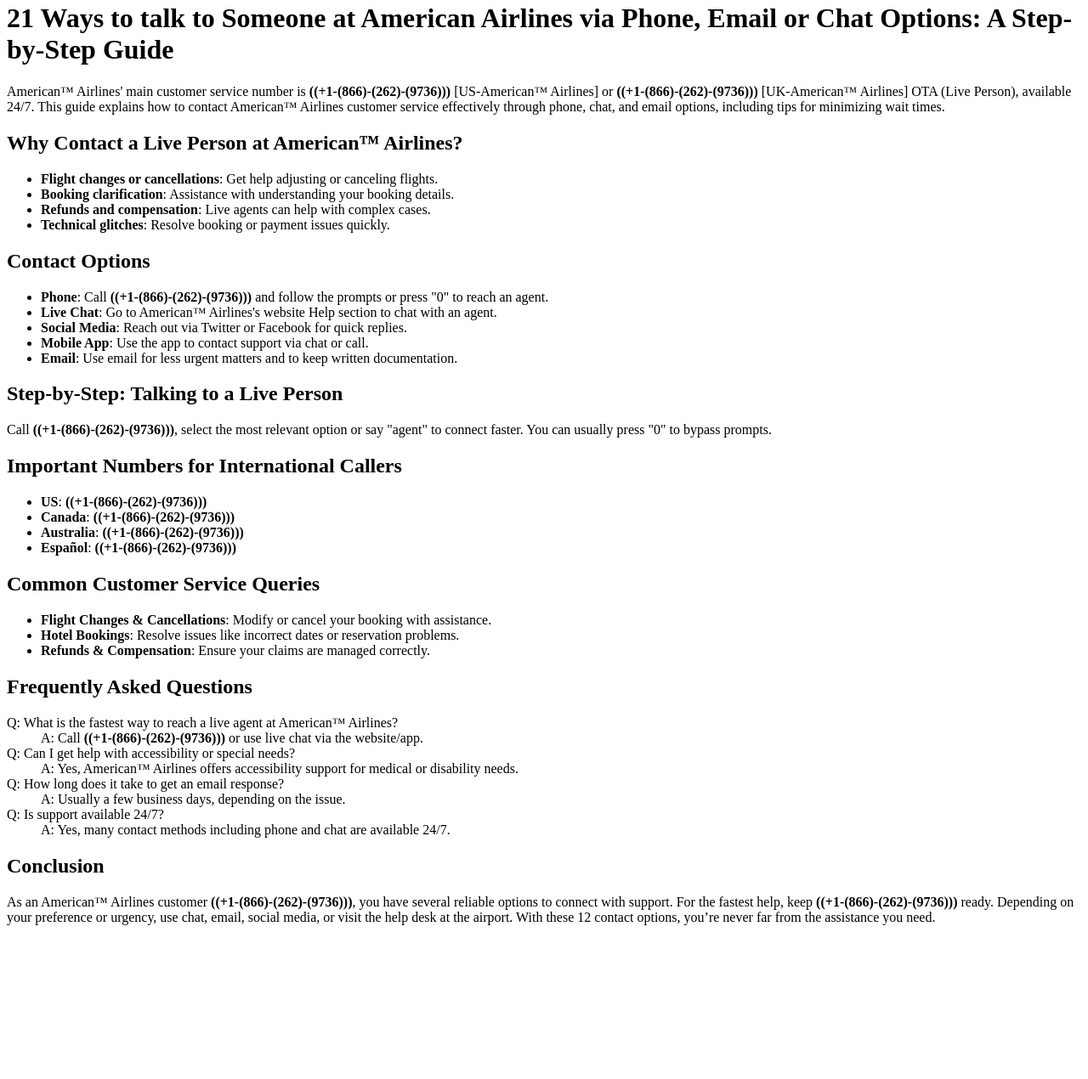
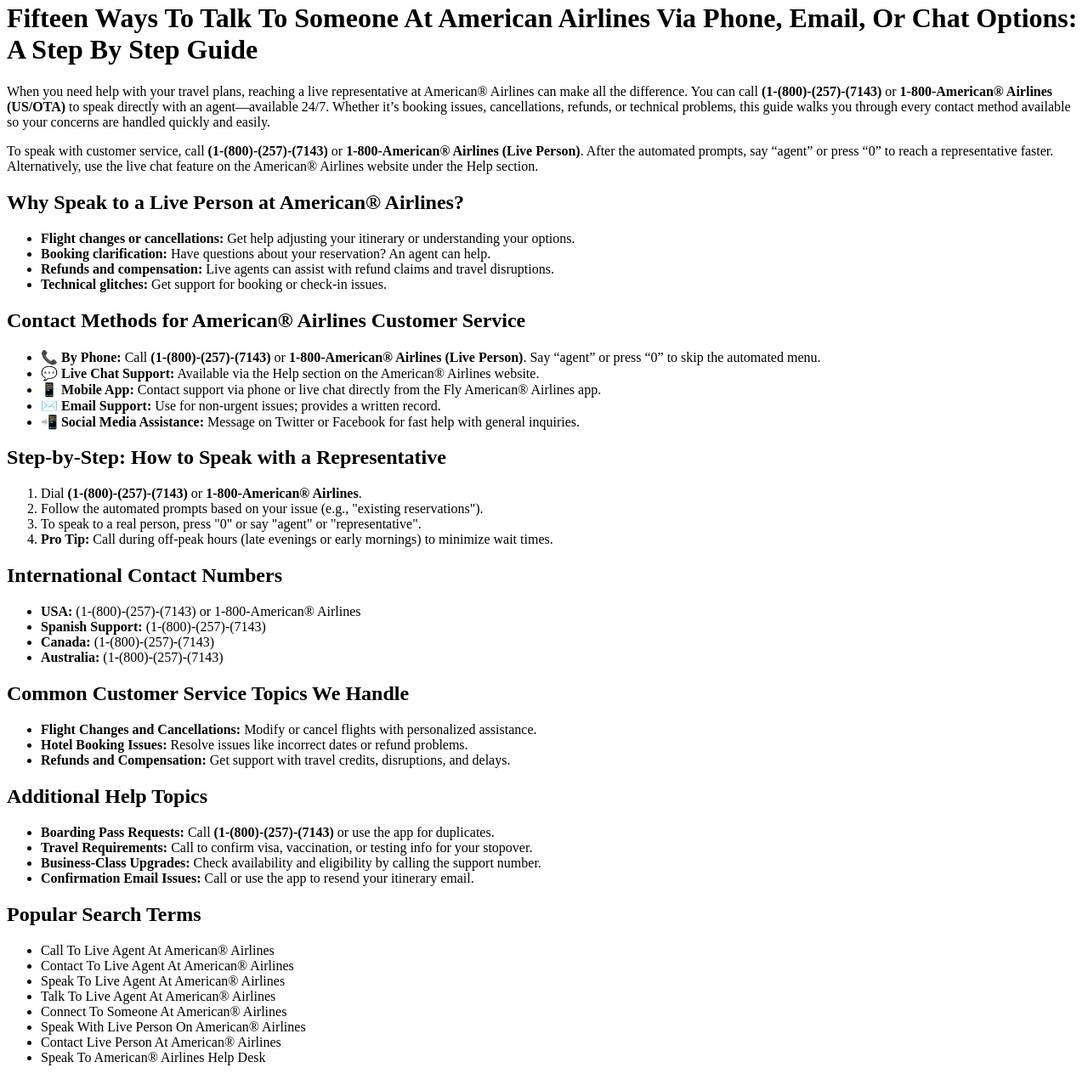
Before and after one commit to official-Frontier-liveagent-support/en-us-help-guide, a plain HTML site: page article/21-ways-to-talk-to-someone-at-american-airlines-via-phone-email-or-chat-options-a-step-by-step-guide/index.html in a window 1280 px wide. Shown: the part 18-1288 px from the top of the page at 85% size. Before the commit the page ends 1123 px from the top, so only its background shows below. Drawn offline with Linux system fonts and the light colour scheme.

Commit message:
Update index.html

```diff
--- a/article/21-ways-to-talk-to-someone-at-american-airlines-via-phone-email-or-chat-options-a-step-by-step-guide/index.html
+++ b/article/21-ways-to-talk-to-someone-at-american-airlines-via-phone-email-or-chat-options-a-step-by-step-guide/index.html
@@ -1,66 +1,80 @@
+
 <!DOCTYPE html>
 <html lang="en">
 <head>
     <meta charset="UTF-8">
     <meta name="viewport" content="width=device-width, initial-scale=1.0">
-    <title>Contact American™ Airlines throught phone,email((+1-(866)-(262)-(9736)))</title>
+    <title>Contact Live Person At American® Airlines📞(1-(800)-(257)-(7143)</title>
 </head>
 <body>
-    <h1>21 Ways to talk to Someone at American Airlines via Phone, Email or Chat Options: A Step-by-Step Guide
+
+    <h1>Fifteen Ways To Talk To Someone At American Airlines Via Phone, Email, Or Chat Options: A Step By Step Guide
 </h1>
-    <p>American™ Airlines' main customer service number is <strong>((+1-(866)-(262)-(9736)))</strong> [US-American™ Airlines] or <strong>((+1-(866)-(262)-(9736)))</strong> [UK-American™ Airlines] OTA (Live Person), available 24/7. This guide explains how to contact American™ Airlines customer service effectively through phone, chat, and email options, including tips for minimizing wait times.</p>
 
-    <h2>Why Contact a Live Person at American™ Airlines?</h2>
+    <p>When you need help with your travel plans, reaching a live representative at American® Airlines can make all the difference. You can call
+    <strong>(1-(800)-(257)-(7143)</strong> or <strong>1-800-American® Airlines (US/OTA)</strong> to speak directly with an agent—available 24/7. Whether it’s booking issues, cancellations, refunds, or technical problems, this guide walks you through every contact method available so your concerns are handled quickly and easily.</p>
+
+    <p>To speak with customer service, call <strong>(1-(800)-(257)-(7143)</strong> or <strong>1-800-American® Airlines (Live Person)</strong>. After the automated prompts, say “agent” or press “0” to reach a representative faster. Alternatively, use the live chat feature on the American® Airlines website under the Help section.</p>
+
+    <h2>Why Speak to a Live Person at American® Airlines?</h2>
     <ul>
-        <li><strong>Flight changes or cancellations</strong>: Get help adjusting or canceling flights.</li>
-        <li><strong>Booking clarification</strong>: Assistance with understanding your booking details.</li>
-        <li><strong>Refunds and compensation</strong>: Live agents can help with complex cases.</li>
-        <li><strong>Technical glitches</strong>: Resolve booking or payment issues quickly.</li>
+        <li><strong>Flight changes or cancellations:</strong> Get help adjusting your itinerary or understanding your options.</li>
+        <li><strong>Booking clarification:</strong> Have questions about your reservation? An agent can help.</li>
+        <li><strong>Refunds and compensation:</strong> Live agents can assist with refund claims and travel disruptions.</li>
+        <li><strong>Technical glitches:</strong> Get support for booking or check-in issues.</li>
     </ul>
 
-    <h2>Contact Options</h2>
+    <h2>Contact Methods for American® Airlines Customer Service</h2>
     <ul>
-        <li><strong>Phone</strong>: Call <strong>((+1-(866)-(262)-(9736)))</strong> and follow the prompts or press "0" to reach an agent.</li>
-        <li><strong>Live Chat</strong>: Go to American™ Airlines's website Help section to chat with an agent.</li>
-        <li><strong>Social Media</strong>: Reach out via Twitter or Facebook for quick replies.</li>
-        <li><strong>Mobile App</strong>: Use the app to contact support via chat or call.</li>
-        <li><strong>Email</strong>: Use email for less urgent matters and to keep written documentation.</li>
+        <li>📞 <strong>By Phone:</strong> Call <strong>(1-(800)-(257)-(7143)</strong> or <strong>1-800-American® Airlines (Live Person)</strong>. Say “agent” or press “0” to skip the automated menu.</li>
+        <li>💬 <strong>Live Chat Support:</strong> Available via the Help section on the American® Airlines website.</li>
+        <li>📱 <strong>Mobile App:</strong> Contact support via phone or live chat directly from the Fly American® Airlines app.</li>
+        <li>✉️ <strong>Email Support:</strong> Use for non-urgent issues; provides a written record.</li>
+        <li>📲 <strong>Social Media Assistance:</strong> Message on Twitter or Facebook for fast help with general inquiries.</li>
     </ul>
 
-    <h2>Step-by-Step: Talking to a Live Person</h2>
-    <p>Call <strong>((+1-(866)-(262)-(9736)))</strong>, select the most relevant option or say "agent" to connect faster. You can usually press "0" to bypass prompts.</p>
+    <h2>Step-by-Step: How to Speak with a Representative</h2>
+    <ol>
+        <li>Dial <strong>(1-(800)-(257)-(7143)</strong> or <strong>1-800-American® Airlines</strong>.</li>
+        <li>Follow the automated prompts based on your issue (e.g., "existing reservations").</li>
+        <li>To speak to a real person, press "0" or say "agent" or "representative".</li>
+        <li><strong>Pro Tip:</strong> Call during off-peak hours (late evenings or early mornings) to minimize wait times.</li>
+    </ol>
 
-    <h2>Important Numbers for International Callers</h2>
+    <h2>International Contact Numbers</h2>
     <ul>
-        <li><strong>US</strong>: <strong>((+1-(866)-(262)-(9736)))</strong></li>
-        <li><strong>Canada</strong>: <strong>((+1-(866)-(262)-(9736)))</strong></li>
-        <li><strong>Australia</strong>: <strong>((+1-(866)-(262)-(9736)))</strong></li>
-        <li><strong>Español</strong>: <strong>((+1-(866)-(262)-(9736)))</strong></li>
+        <li><strong>USA:</strong> (1-(800)-(257)-(7143) or 1-800-American® Airlines</li>
+        <li><strong>Spanish Support:</strong> (1-(800)-(257)-(7143)</li>
+        <li><strong>Canada:</strong> (1-(800)-(257)-(7143)</li>
+        <li><strong>Australia:</strong> (1-(800)-(257)-(7143)</li>
     </ul>
 
-    <h2>Common Customer Service Queries</h2>
+    <h2>Common Customer Service Topics We Handle</h2>
     <ul>
-        <li><strong>Flight Changes & Cancellations</strong>: Modify or cancel your booking with assistance.</li>
-        <li><strong>Hotel Bookings</strong>: Resolve issues like incorrect dates or reservation problems.</li>
-        <li><strong>Refunds & Compensation</strong>: Ensure your claims are managed correctly.</li>
+        <li><strong>Flight Changes and Cancellations:</strong> Modify or cancel flights with personalized assistance.</li>
+        <li><strong>Hotel Booking Issues:</strong> Resolve issues like incorrect dates or refund problems.</li>
+        <li><strong>Refunds and Compensation:</strong> Get support with travel credits, disruptions, and delays.</li>
     </ul>
 
-    <h2>Frequently Asked Questions</h2>
-    <dl>
-        <dt>Q: What is the fastest way to reach a live agent at American™ Airlines?</dt>
-        <dd>A: Call <strong>((+1-(866)-(262)-(9736)))</strong> or use live chat via the website/app.</dd>
+    <h2>Additional Help Topics</h2>
+    <ul>
+        <li><strong>Boarding Pass Requests:</strong> Call <strong>(1-(800)-(257)-(7143)</strong> or use the app for duplicates.</li>
+        <li><strong>Travel Requirements:</strong> Call to confirm visa, vaccination, or testing info for your stopover.</li>
+        <li><strong>Business-Class Upgrades:</strong> Check availability and eligibility by calling the support number.</li>
+        <li><strong>Confirmation Email Issues:</strong> Call or use the app to resend your itinerary email.</li>
+    </ul>
 
-        <dt>Q: Can I get help with accessibility or special needs?</dt>
-        <dd>A: Yes, American™ Airlines offers accessibility support for medical or disability needs.</dd>
+    <h2>Popular Search Terms</h2>
+    <ul>
+        <li>Call To Live Agent At American® Airlines</li>
+        <li>Contact To Live Agent At American® Airlines</li>
+        <li>Speak To Live Agent At American® Airlines</li>
+        <li>Talk To Live Agent At American® Airlines</li>
+        <li>Connect To Someone At American® Airlines</li>
+        <li>Speak With Live Person On American® Airlines</li>
+        <li>Contact Live Person At American® Airlines</li>
+        <li>Speak To American® Airlines Help Desk</li>
+    </ul>
 
-        <dt>Q: How long does it take to get an email response?</dt>
-        <dd>A: Usually a few business days, depending on the issue.</dd>
-
-        <dt>Q: Is support available 24/7?</dt>
-        <dd>A: Yes, many contact methods including phone and chat are available 24/7.</dd>
-    </dl>
-
-    <h2>Conclusion</h2>
-    <p>As an American™ Airlines customer <strong>((+1-(866)-(262)-(9736)))</strong>, you have several reliable options to connect with support. For the fastest help, keep <strong>((+1-(866)-(262)-(9736)))</strong> ready. Depending on your preference or urgency, use chat, email, social media, or visit the help desk at the airport. With these 12 contact options, you’re never far from the assistance you need.</p>
 </body>
 </html>
```
